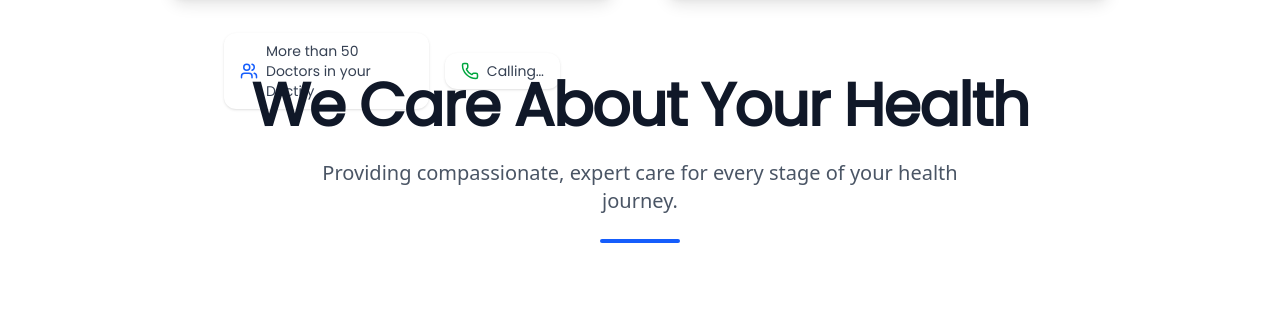
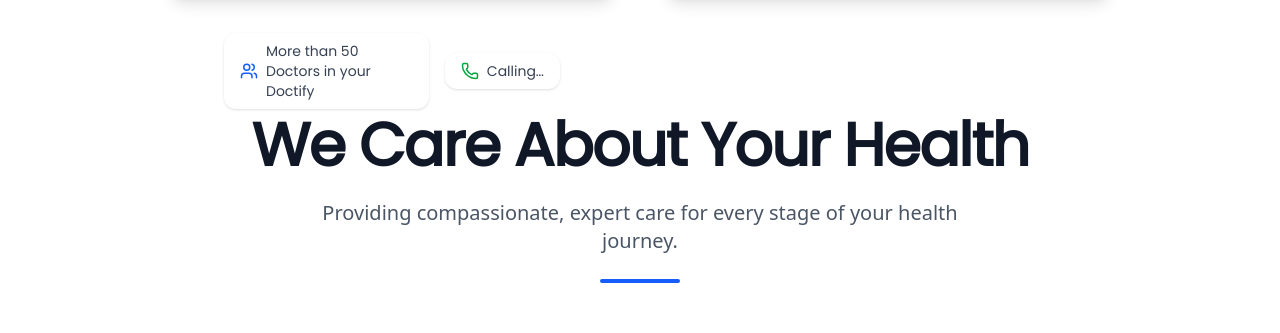
Before and after one commit to afterrender1/mobeemedical, a Next.js app: page / in a window 1280 px wide. Shown: the part 828-1161 px from the top of the page. Built offline with nearby package versions, Linux system fonts and the light colour scheme.

Commit message:
Update CareSection.jsx

```diff
--- a/components/CareSection.jsx
+++ b/components/CareSection.jsx
@@ -50,7 +50,7 @@ export default function Care() {
         whileInView="visible"
         viewport={{ once: true, margin: "-100px" }}
         variants={containerVariants}
-        className="flex flex-col items-center text-center mb-10 sm:mb-12 md:mb-16 px-4 sm:px-6"
+        className="flex flex-col items-center text-center mb-10 sm:mb-12 md:mb-16 px-4 sm:px-6 mt-10"
       >
         <motion.h1
           variants={itemVariants}
```
